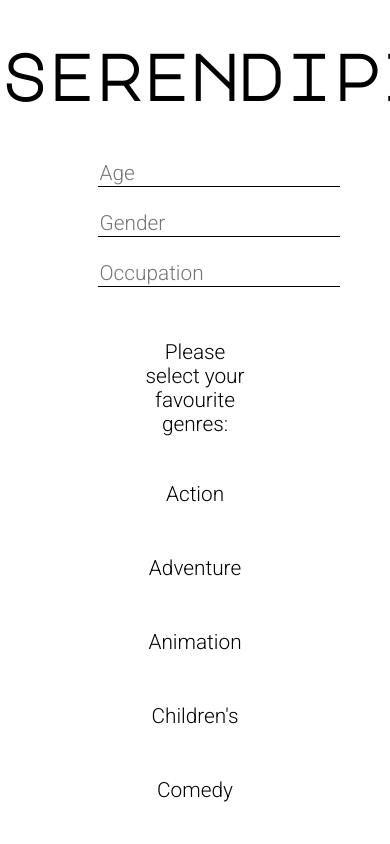
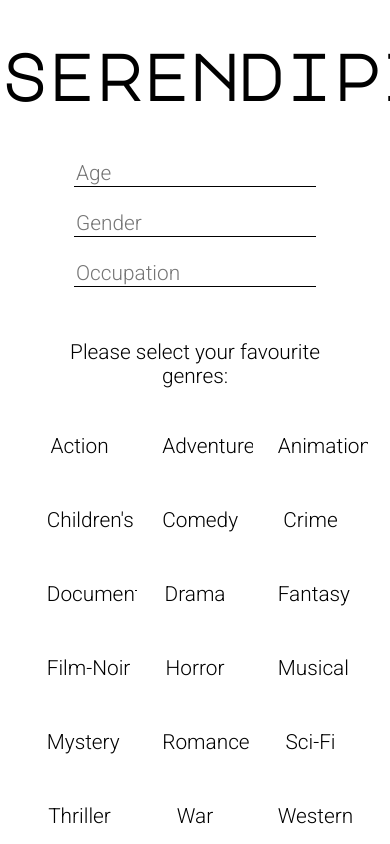
Before and after one commit to JackFlukinger/Serendipity, an Angular app in the folder Serendipity/: page / in a window 390 px wide. Shown: the top 844 px of the page. Built offline with nearby package versions, Linux system fonts and the light colour scheme.

Commit message:
Changed style of genre selection page

```diff
--- a/Serendipity/src/app/interests/interests.component.scss
+++ b/Serendipity/src/app/interests/interests.component.scss
@@ -20,21 +20,22 @@ label, .formField{
   font-weight: lighter;
   margin: 0;
   background: white;
+  width: 33%;
   padding: 25px;
   transition: .2s;
-  text-align: left;
+  text-align: center;
   border: none;
 }
 
 .genreBtn:hover {
   //padding-bottom: 14px;
+  //border-top: 3px solid black;
   box-shadow: 0px 0px 3px black inset;
   cursor: pointer;
 }
 
 .selected {
   background: lightgreen;
-  text-align: right;
 }
 
 
--- a/Serendipity/src/styles.scss
+++ b/Serendipity/src/styles.scss
@@ -24,3 +24,9 @@ h2 {
 .topmessage {
   text-align: center;
 }
+
+@media only screen and (max-width: 1000px) {
+  .content {
+    width: 100%;
+  }
+}
```
